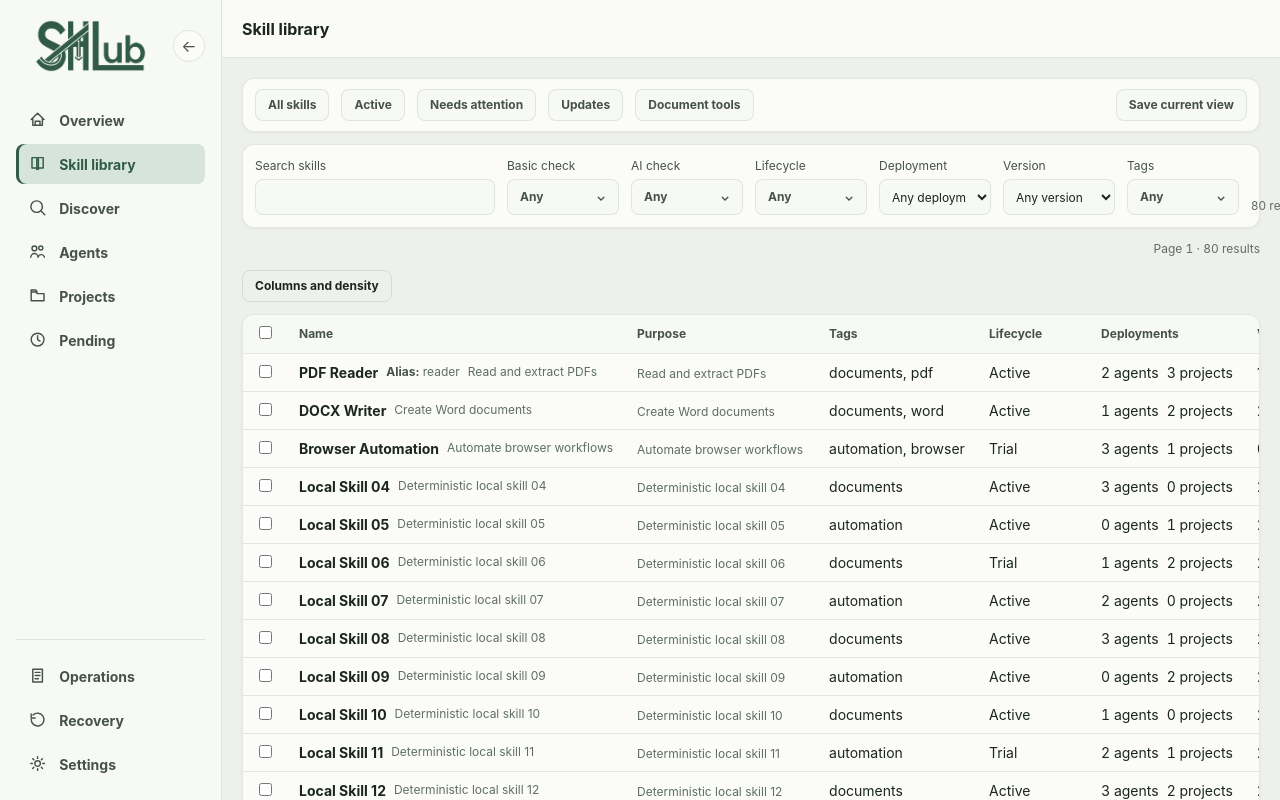
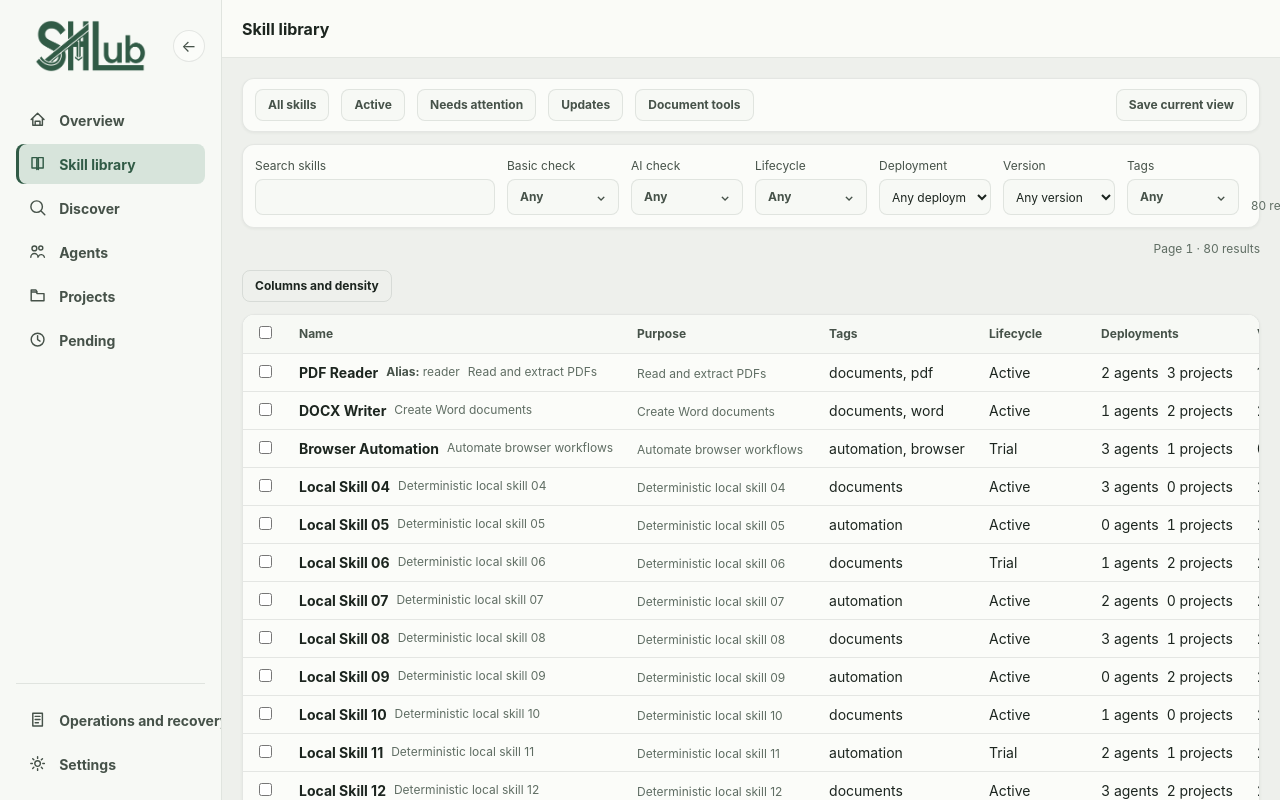
Before and after one commit to crocketc/skill-hub, a React (Vite) app in the folder apps/desktop/: page /__preview/skill-library in a window 1280 px wide. Shown: the top 800 px of the page. Built offline with nearby package versions, Linux system fonts and the light colour scheme.

Commit message:
fix: keep operations and recovery as one nav entry

```diff
--- a/apps/desktop/src/app/AppShell.tsx
+++ b/apps/desktop/src/app/AppShell.tsx
@@ -16,7 +16,6 @@ export type RouteTitleKey =
   | "navigation.discovery"
   | "navigation.library"
   | "navigation.operations"
-  | "navigation.recovery"
   | "navigation.pending"
   | "navigation.projects"
   | "navigation.settings";
@@ -42,7 +41,7 @@ export function resolveRouteTitleKey(pathname: string): RouteTitleKey {
     return "navigation.operations";
   }
   if (pathname.startsWith("/recovery")) {
-    return "navigation.recovery";
+    return "navigation.operations";
   }
   if (pathname.startsWith("/pending")) {
     return "navigation.pending";
--- a/apps/desktop/src/app/Sidebar.tsx
+++ b/apps/desktop/src/app/Sidebar.tsx
@@ -13,7 +13,6 @@ interface NavigationItem {
     | "projects"
     | "pending"
     | "operations"
-    | "recovery"
     | "settings";
   icon: NavigationIconName;
 }
@@ -26,7 +25,6 @@ type NavigationIconName =
   | "projects"
   | "pending"
   | "operations"
-  | "recovery"
   | "settings";
 
 const primaryNavigation: NavigationItem[] = [
@@ -40,7 +38,6 @@ const primaryNavigation: NavigationItem[] = [
 
 const pinnedNavigation: NavigationItem[] = [
   { href: "/operations", translationKey: "operations", icon: "operations" },
-  { href: "/recovery", translationKey: "recovery", icon: "recovery" },
   { href: "/settings", translationKey: "settings", icon: "settings" },
 ];
 
@@ -57,7 +54,6 @@ function NavigationIcon({ name, label }: { name: NavigationIconName; label: stri
     projects: "M4 7.5h6l1.5 2H20v9H4zM4 7.5V5h6l1.5 2.5",
     pending: "M12 7v5l3 2M20 12a8 8 0 1 1-16 0 8 8 0 0 1 16 0Z",
     operations: "M6 4h12v16H6zM9 8h6M9 12h6M9 16h4",
-    recovery: "M4 12a8 8 0 1 0 2.3-5.7M4 5v5h5",
     settings: "M12 8.5a3.5 3.5 0 1 0 0 7 3.5 3.5 0 0 0 0-7Zm0-5v2M12 18.5v2M3.5 12h2M18.5 12h2M5.9 5.9l1.4 1.4M16.7 16.7l1.4 1.4M18.1 5.9l-1.4 1.4M7.3 16.7l-1.4 1.4",
   };
 
--- a/apps/desktop/src/i18n/en-US/common.json
+++ b/apps/desktop/src/i18n/en-US/common.json
@@ -744,11 +744,10 @@
     "library": "Skill library",
     "collapse": "Collapse navigation",
     "expand": "Expand navigation",
-    "operations": "Operations",
+    "operations": "Operations and recovery",
     "overview": "Overview",
     "pending": "Pending",
     "projects": "Projects",
-    "recovery": "Recovery",
     "settings": "Settings"
   },
   "overview": {
--- a/apps/desktop/src/i18n/zh-CN/common.json
+++ b/apps/desktop/src/i18n/zh-CN/common.json
@@ -744,11 +744,10 @@
     "library": "技能库",
     "collapse": "收起导航",
     "expand": "展开导航",
-    "operations": "操作记录",
+    "operations": "操作记录与恢复",
     "overview": "概览",
     "pending": "待处理",
     "projects": "项目",
-    "recovery": "恢复",
     "settings": "设置"
   },
   "overview": {
```
Also changed, not shown: 2 other files (tests, documents, lock files or other folders).
